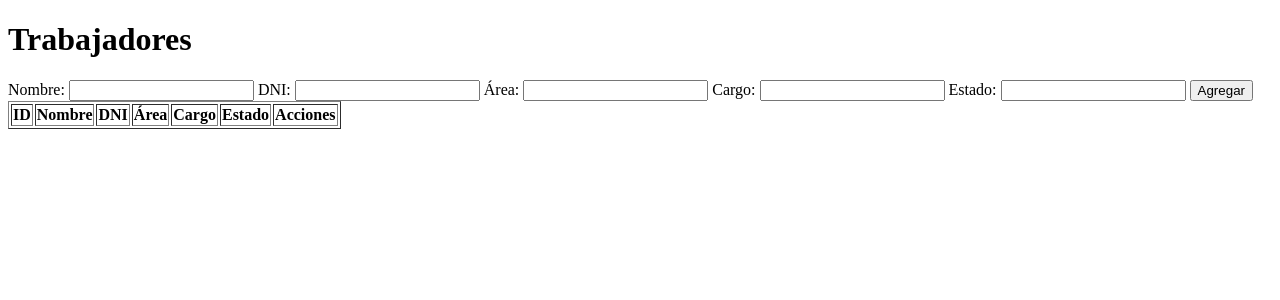
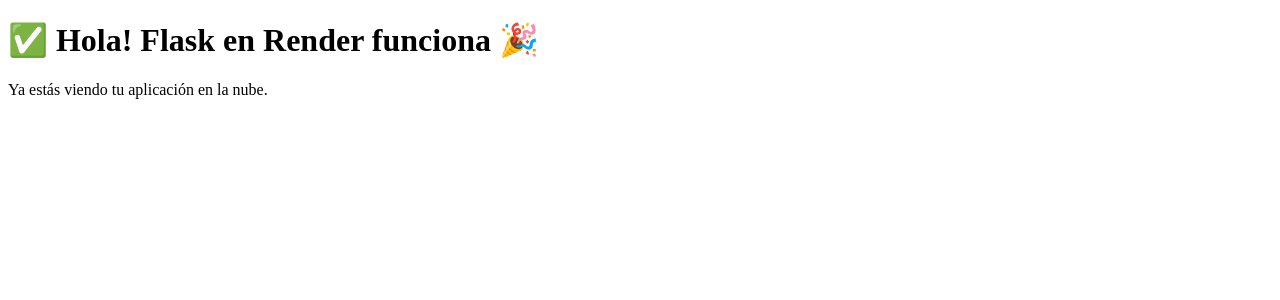
Before and after one commit to gsilvestre-pixel/erp-mini, a Flask app: page / in a window 1280 px wide. Shown: the top 300 px of the page. Run offline with Flask 3, Linux system fonts and the light colour scheme; data that the repository does not hold is empty.

Commit message:
Add files via upload

```diff
--- a/templates/index.html
+++ b/templates/index.html
@@ -1,34 +1,11 @@
 <!DOCTYPE html>
-<html>
+<html lang="es">
 <head>
-    <title>Mini ERP RRHH</title>
+    <meta charset="UTF-8">
+    <title>Mini ERP</title>
 </head>
 <body>
-    <h1>Trabajadores</h1>
-    <form action="/agregar" method="post">
-        Nombre: <input type="text" name="nombre">
-        DNI: <input type="text" name="dni">
-        Área: <input type="text" name="area">
-        Cargo: <input type="text" name="cargo">
-        Estado: <input type="text" name="estado">
-        <button type="submit">Agregar</button>
-    </form>
-
-    <table border="1">
-        <tr>
-            <th>ID</th><th>Nombre</th><th>DNI</th><th>Área</th><th>Cargo</th><th>Estado</th><th>Acciones</th>
-        </tr>
-        {% for t in trabajadores %}
-        <tr>
-            <td>{{ t[0] }}</td>
-            <td>{{ t[1] }}</td>
-            <td>{{ t[2] }}</td>
-            <td>{{ t[3] }}</td>
-            <td>{{ t[4] }}</td>
-            <td>{{ t[5] }}</td>
-            <td><a href="/eliminar/{{ t[0] }}">Eliminar</a></td>
-        </tr>
-        {% endfor %}
-    </table>
+    <h1>✅ Hola! Flask en Render funciona 🎉</h1>
+    <p>Ya estás viendo tu aplicación en la nube.</p>
 </body>
 </html>
```
